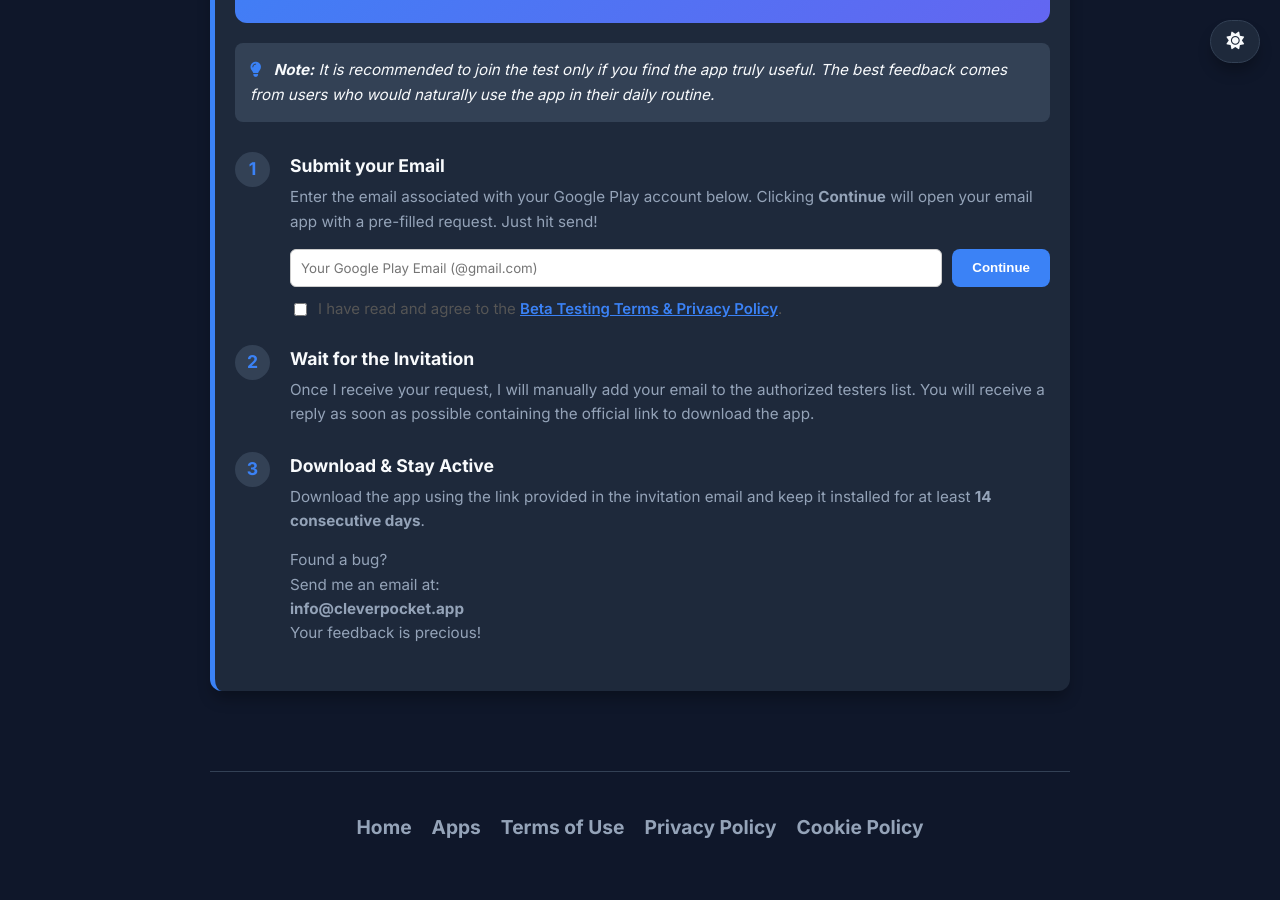
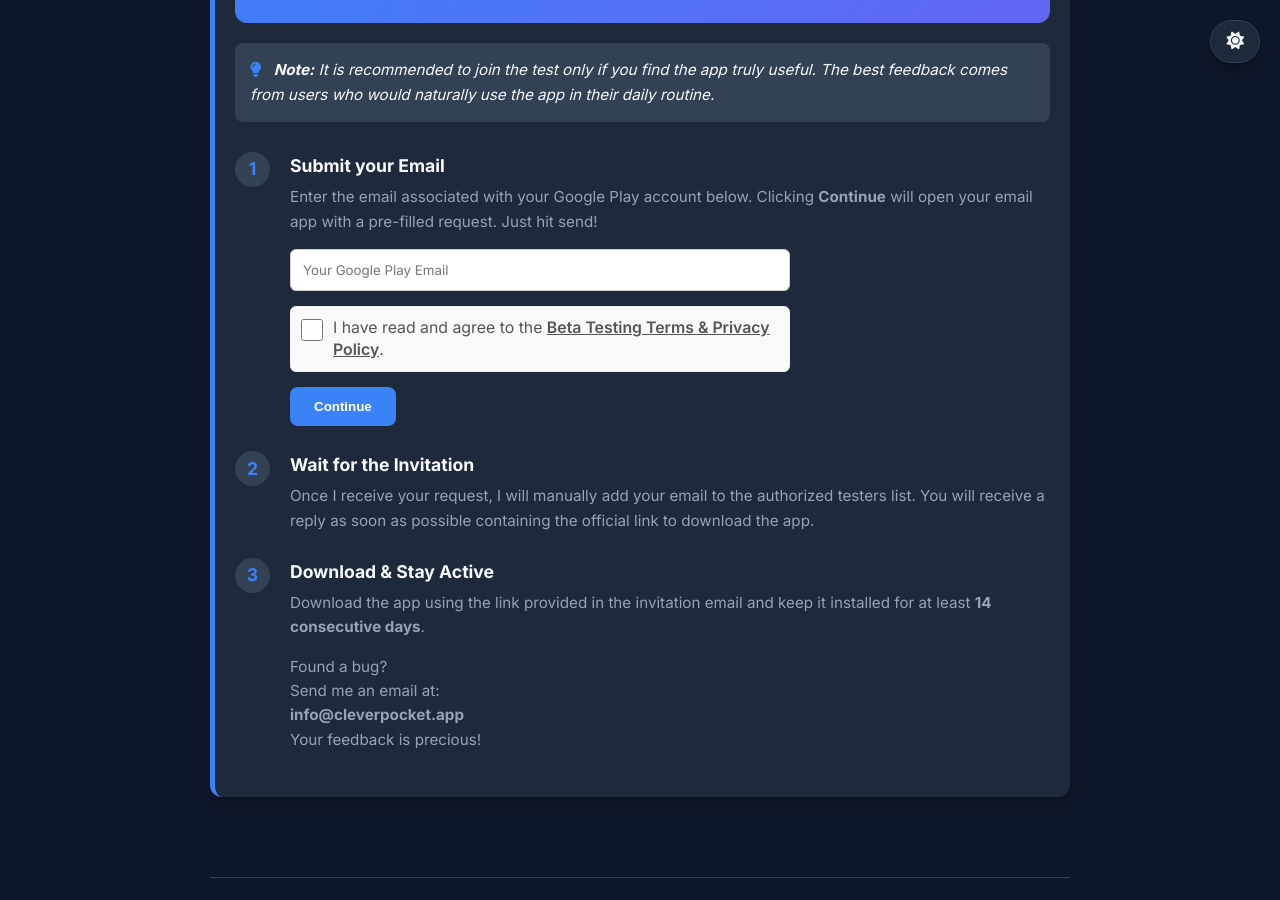
Before and after one commit to digitalcreat0r/sitoweb, a Jekyll site: the page built from _apps/screenrest.md, in a window 1280 px wide and 900 px high, scrolled down 1790 px. Built offline with Jekyll 4.4.1, drawn with Linux system fonts in a browser that asks for light colours.

Commit message:
sistemazione guida tester

```diff
--- a/_layouts/app.html
+++ b/_layouts/app.html
@@ -71,20 +71,29 @@ layout: default
                         <h4>Submit your Email</h4>
                         <p>Enter the email associated with your Google Play account below. Clicking <strong>Continue</strong> will open your email app with a pre-filled request. Just hit send!</p>
 
-                        <div class="email-submission-form" style="margin-top: 15px; display: flex; gap: 10px; flex-wrap: wrap;">
-                            <input type="email" id="testerEmailInput" placeholder="Your Google Play Email (@gmail.com)" style="padding: 10px; border: 1px solid #ccc; border-radius: 6px; flex: 1; min-width: 220px; font-family: inherit;">
-                            <button onclick="sendBetaEmail()" class="btn-main" style="border: none; cursor: pointer; padding: 10px 20px; margin: 0;">Continue</button>
+                        <!-- Area Form Riorganizzata per ordine e dimensioni -->
+                        <div class="email-submission-form-container" style="margin-top: 15px; display: flex; flex-direction: column; gap: 15px; max-width: 500px;">
+
+                            <!-- 1. Input Email (Width 100%) -->
+                            <input type="email" id="testerEmailInput" placeholder="Your Google Play Email" style="padding: 12px; border: 1px solid #ccc; border-radius: 6px; font-family: inherit; width: 100%; box-sizing: border-box;">
+
+                            <!-- 2. Checkbox per termini e privacy (Aumentata e spostata prima del tasto) -->
+                            <div style="display: flex; align-items: flex-start; gap: 10px; background: #f9f9f9; padding: 10px; border-radius: 6px; border: 1px solid #eee;">
+                                <!-- Stile specifico per checkbox grande cross-browser -->
+                                <input type="checkbox" id="termsCheckbox" style="width: 22px; height: 22px; margin: 0; margin-top: 2px; cursor: pointer; flex-shrink: 0; -webkit-appearance: checkbox;">
+                                <label for="termsCheckbox" style="font-size: 0.9em; line-height: 1.4; cursor: pointer; color: #555;">
+                                    I have read and agree to the
+                                    <a href="{{ page.privacy_policy | relative_url }}" target="_blank" style="text-decoration: underline; color: inherit;">Beta Testing Terms & Privacy Policy</a>.
+                                </label>
+                            </div>
+
+                            <!-- 3. Tasto Continue (Spostato dopo e allineato a sinistra) -->
+                            <div>
+                                <button onclick="sendBetaEmail()" class="btn-main" style="border: none; cursor: pointer; padding: 12px 24px; margin: 0; width: auto; display: inline-flex; justify-content: center;">Continue</button>
+                            </div>
                         </div>
 
-                        <div style="margin-top: 12px; display: flex; align-items: flex-start; gap: 8px;">
-                            <input type="checkbox" id="termsCheckbox" style="margin-top: 4px; cursor: pointer;">
-                            <label for="termsCheckbox" style="font-size: 0.85em; line-height: 1.4; cursor: pointer; color: #555;">
-                                I have read and agree to the
-                                <a href="{{ page.privacy_policy | relative_url }}" target="_blank" style="text-decoration: underline;">Beta Testing Terms & Privacy Policy</a>.
-                            </label>
-                        </div>
-
-                        <p id="emailErrorMsg" style="color: #d9534f; font-size: 0.85em; display: none; margin-top: 8px;">
+                        <p id="emailErrorMsg" style="color: #d9534f; font-size: 0.85em; display: none; margin-top: 10px;">
                             <i class="fa-solid fa-triangle-exclamation"></i>
                             <span id="errorText">Please enter a valid email address.</span>
                         </p>
@@ -109,6 +118,7 @@ layout: default
         </div>
     </section>
 
+    <!-- La logica JS rimane invariata poiché gli ID sono stati mantenuti -->
     <script>
         function sendBetaEmail() {
             const emailInput = document.getElementById('testerEmailInput').value.trim();
```
Also changed, not shown: other parts of _layouts/app.html (+2 -1 lines).
